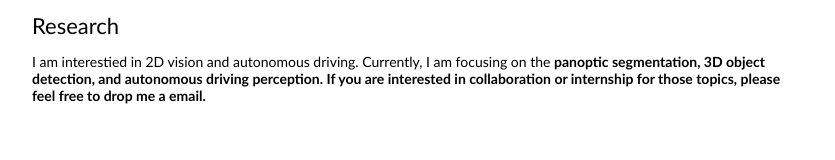
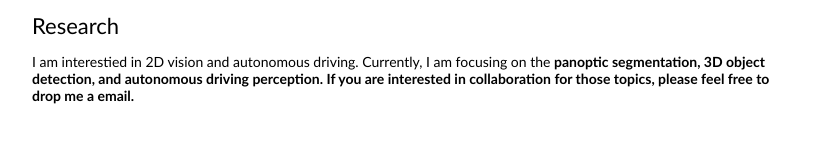
Before and after one commit to linyanAI/linyanAI.github.io, a plain HTML site: page index.html in a window 1280 px wide. Shown: the part 209-369 px from the top of the page, without its empty margins (228-1063 px from the left). Drawn offline with Linux system fonts and the light colour scheme.

Commit message:
Update index.html

```diff
--- a/index.html
+++ b/index.html
@@ -38,7 +38,7 @@
             <td style="padding:20px;width:100%;vertical-align:middle">
               <heading>Research</heading>
               <p>
-		 I am interestied in 2D vision and autonomous driving. Currently, I am focusing on the <b> panoptic segmentation, 3D object detection, and autonomous driving perception.<b> If you are interested in collaboration or internship for those topics, please feel free to drop me a email.
+		 I am interestied in 2D vision and autonomous driving. Currently, I am focusing on the <b> panoptic segmentation, 3D object detection, and autonomous driving perception.<b> If you are interested in collaboration for those topics, please feel free to drop me a email.
               </p>
             </td>
           </tr>
```
